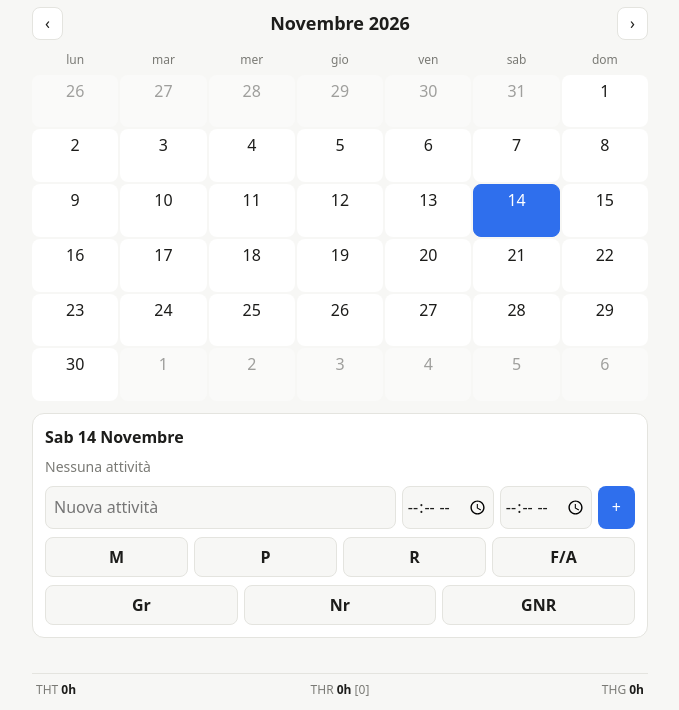
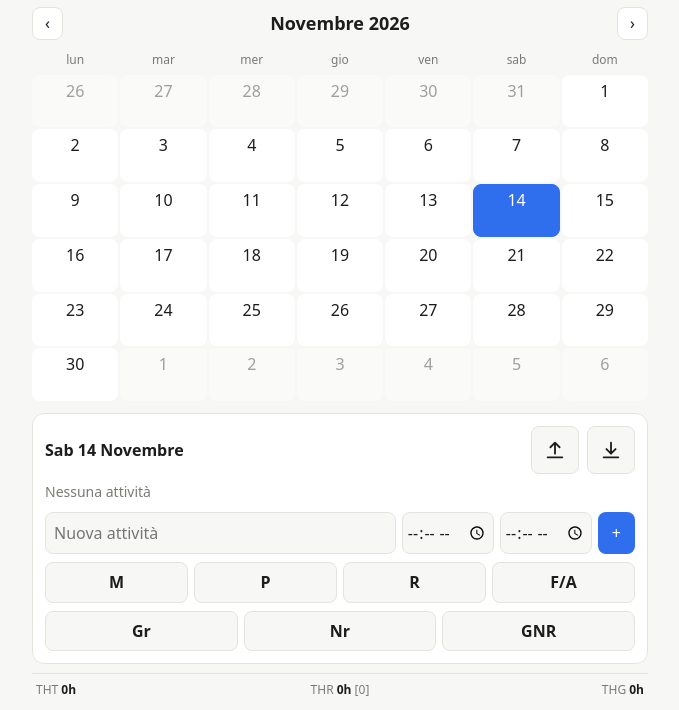
Before and after one commit to paolomotta83/varieprove, a plain HTML site: page turni/index.html in a window 1280 px wide. Shown: the part 93-803 px from the top of the page, without its empty margins (300-979 px from the left). Drawn offline with Linux system fonts and the light colour scheme.

Commit message:
Add files via upload

```diff
--- a/apps.json
+++ b/apps.json
@@ -7,7 +7,7 @@
  {
   "n": "turni",
   "t": "Turni",
-  "d": "2026-11-14T10:40:43Z"
+  "d": "2026-11-14T11:20:17Z"
  },
  {
   "n": "scheda-palestra",
--- a/turni/index.html
+++ b/turni/index.html
@@ -51,7 +51,8 @@ h1{font-size:22px;margin:14px 0 8px}
 .ev{z-index:1}.ev.rp{left:52px;right:4px;border:2px solid var(--rd);background:color-mix(in srgb,var(--rd) 40%,transparent);z-index:2}
 .add input[type=time]{width:92px;padding:8px 4px}.ex{margin-top:8px}
 .it input[type=time]{font:inherit;color:var(--tx);background:var(--bg);border:1px solid var(--ln);border-radius:8px;padding:6px 4px;width:88px}.it .sv{background:var(--ac);color:#fff;border:0;border-radius:8px;padding:6px 10px;font:inherit}.ev{cursor:pointer}.ev.rp{pointer-events:none}.pe{pointer-events:auto;position:absolute;right:0;top:0;padding:2px 6px;font-size:13px;cursor:pointer}
-#pn{padding-bottom:12px}#sb{position:sticky;bottom:0;z-index:5;margin-top:auto;background:var(--bg);border-top:1px solid var(--ln)}#sm{display:grid;grid-template-columns:1fr 1fr 1fr;gap:8px;padding:8px 4px;font-size:12px;color:var(--mu);cursor:pointer}#sm span:nth-child(2){text-align:center}#sm span:nth-child(3){text-align:right}#calc{max-height:45vh;overflow-y:auto;padding:4px 4px 12px;border-top:1px solid var(--ln)}.cr{display:flex;justify-content:space-between;font-size:14px;padding-top:6px}.cr b{font-weight:600}.cs{font-size:12px;color:var(--mu)}.ch{font-size:11px;font-weight:600;color:var(--mu);margin:12px 0 4px;text-transform:uppercase;letter-spacing:.04em}.wb{display:flex;gap:6px;align-items:flex-end;height:68px}.wc{flex:1;display:flex;flex-direction:column;align-items:center;justify-content:flex-end;font-size:11px;color:var(--mu)}.wc i{display:block;width:60%;min-height:2px;background:var(--rd);border-radius:3px 3px 0 0}#sm b{color:var(--tx);font-weight:600}.ex input[type=range]{width:100%;margin:0}.el{display:flex;justify-content:space-between;font-size:12px;color:var(--mu)}#ei{display:flex;gap:6px;margin-top:6px}#ei input{flex:1;min-width:0;font:inherit;color:var(--tx);background:var(--bg);border:1px solid var(--ln);border-radius:8px;padding:8px}
+#pn{padding-bottom:12px}#sb{position:sticky;bottom:0;z-index:5;margin-top:auto;background:var(--bg);border-top:1px solid var(--ln)}#sm{display:grid;grid-template-columns:1fr 1fr 1fr;gap:8px;padding:8px 4px;font-size:12px;color:var(--mu);cursor:pointer}#sm span:nth-child(2){text-align:center}#sm span:nth-child(3){text-align:right}#calc{max-height:45vh;overflow-y:auto;padding:4px 4px 12px;border-top:1px solid var(--ln)}.cr{display:flex;justify-content:space-between;font-size:14px;padding-top:6px}.cr b{font-weight:600}
+.ph{display:flex;align-items:center;justify-content:space-between;gap:8px;margin-bottom:8px}.ph h2{margin:0}.pb{display:flex;gap:8px}.pb button{width:48px;height:48px;display:flex;align-items:center;justify-content:center;padding:0;background:var(--bg);border:1px solid var(--ln);border-radius:8px;color:var(--tx)}.cs{font-size:12px;color:var(--mu)}.ch{font-size:11px;font-weight:600;color:var(--mu);margin:12px 0 4px;text-transform:uppercase;letter-spacing:.04em}.wb{display:flex;gap:6px;align-items:flex-end;height:68px}.wc{flex:1;display:flex;flex-direction:column;align-items:center;justify-content:flex-end;font-size:11px;color:var(--mu)}.wc i{display:block;width:60%;min-height:2px;background:var(--rd);border-radius:3px 3px 0 0}#sm b{color:var(--tx);font-weight:600}.ex input[type=range]{width:100%;margin:0}.el{display:flex;justify-content:space-between;font-size:12px;color:var(--mu)}#ei{display:flex;gap:6px;margin-top:6px}#ei input{flex:1;min-width:0;font:inherit;color:var(--tx);background:var(--bg);border:1px solid var(--ln);border-radius:8px;padding:8px}
 </style>
 </head>
 <body>
@@ -109,7 +110,7 @@ function render(){
  if(view==='giorno'){const e=$('tl');e.scrollTop=tlTop;e.onscroll=()=>{tlTop=e.scrollTop}}
  if(view==='anno'){$('pn').innerHTML='';return}
  const k=K(sel),l=tasks[k]||[];
- $('pn').innerHTML=`<div class="panel"><h2>${DS[off(sel)]} ${sel.getDate()} ${MS[sel.getMonth()]}</h2>`+
+ $('pn').innerHTML=`<div class="panel"><div class="ph"><h2>${DS[off(sel)]} ${sel.getDate()} ${MS[sel.getMonth()]}</h2><div class="pb"><button id="bu" aria-label="Carica"><svg viewBox="0 0 24 24" width="22" height="22" fill="none" stroke="currentColor" stroke-width="2" stroke-linecap="round" stroke-linejoin="round"><path d="M12 16V4M7 9l5-5 5 5M4 20h16"/></svg></button><button id="bd" aria-label="Scarica"><svg viewBox="0 0 24 24" width="22" height="22" fill="none" stroke="currentColor" stroke-width="2" stroke-linecap="round" stroke-linejoin="round"><path d="M12 4v12M7 11l5 5 5-5M4 20h16"/></svg></button></div></div>`+
   (l.length?l.map((x,i)=>i===ed?`<div class="it"><span>${esc(x.t)}</span><input type="time" id="eh" value="${x.h||''}"><input type="time" id="ef" value="${x.e||''}"><button class="sv" onclick="saveEd()">✓</button><button class="x" onclick="ed=null;render()">✕</button></div>`:`<div class="it${x.f?' d':''}">${x.s?'':`<input type="checkbox" ${x.f?'checked':''} onchange="tog(${i})">`}<span onclick="edt(${i})" style="cursor:pointer">${esc(x.t)} ${x.h?`<small>${x.h}${x.e?'–'+x.e+(x.n?' (giorno dopo)':''):''}</small>`:''}</span><button class="x" onclick="del(${i})">×</button></div>`).join(''):'<div class="em">Nessuna attività</div>')+
   `<div class="add"><input type="text" id="nt" placeholder="Nuova attività" value="${esc(dr.t).replace(/"/g,'&quot;')}" oninput="dr.t=this.value"><input type="time" id="nh" value="${dr.h}" oninput="dr.h=this.value"><input type="time" id="nf" value="${dr.f}" oninput="dr.f=this.value"><button onclick="add()">+</button></div><div class="sh">${['M','P','R','F/A'].map(s=>`<button class="${(shifts[k]||{}).a===s?'on':''}" onclick="setSh('a','${s}')">${s}</button>`).join('')}</div><div class="sh">${['Gr','Nr','GNR'].map(s=>`<button class="${(shifts[k]||{}).b===s?'on':''}" onclick="setSh('b','${s}')">${s}</button>`).join('')}</div></div>`;
 }
@@ -134,17 +135,17 @@ function calcHtml(){const[a,b]=rng(),mm=s=>{const[p,q]=s.split(':').map(Number);
  for(let x=a;x<=b;x=D(x.getFullYear(),x.getMonth(),x.getDate()+1)){const k=K(x),s=shifts[k]||{};if(s.a)N[s.a]++;if(s.b)N[s.b]++;
   (tasks[k]||[]).forEach(t=>{if(!t.s)ng++;if(!t.h||!t.e)return;const p=mm(t.h),e=mm(t.e),u=e>p?e-p:e+1440-p;if(t.s==='a')T+=u;else if(t.s==='b')R+=u;else G+=u})}
  const f=u=>Math.floor(u/60)+'h'+(u%60?String(u%60).padStart(2,'0'):''),q=(Math.round(R/60/12*100)/100).toString().replace('.',',');
- const y=cur.getFullYear(),m=cur.getMonth(),last=D(y,m+1,0).getDate(),W=[0,0,0,0,0,0,0],fe=k=>(tasks[k]||[]).some(t=>t.s==='b'&&(t.n||(t.e&&t.e>'19:30')));
- let wt=0,wr=0,wf=0;
+ const y=cur.getFullYear(),m=cur.getMonth(),last=D(y,m+1,0).getDate(),W=[0,0,0,0,0,0,0],fe=k=>(tasks[k]||[]).some(t=>t.s==='b'&&t.n&&t.e&&t.e>'00:00');
+ let wt=0,wr=0;
  for(let d=1;d<=last;d++){const x=D(y,m,d),s=shifts[K(x)]||{};if(s.b)W[off(x)]++;
-  if(off(x)===5){const su=(shifts[K(D(y,m,d+1))]||{}).b,fr=fe(K(D(y,m,d-1)));wt++;if(s.b||su||fr){wr++;if(!s.b&&!su)wf++}}}
+  if(off(x)===5){const su=(shifts[K(D(y,m,d+1))]||{}).b,fr=fe(K(D(y,m,d-1)));wt++;if(s.b||su||fr)wr++}}
  const mx=Math.max(...W,1);
  return `<div class="ch">Ore · ${$('ti').textContent}</div>`+
  `<div class="cr"><span>Turni</span><b>${f(T)}</b></div><div class="cs">M ${N.M} · P ${N.P} · R ${N.R} · F/A ${N['F/A']}</div>`+
  `<div class="cr"><span>Reperibilità</span><b>${f(R)} [${q}]</b></div><div class="cs">Gr ${N.Gr} · Nr ${N.Nr} · GNR ${N.GNR}</div>`+
  `<div class="cr"><span>Altre attività</span><b>${f(G)}</b></div><div class="cs">${ng} attività</div>`+
  `<div class="ch">Reperibilità per giorno · ${MS[m]} ${y}</div><div class="wb">${W.map((n,i)=>`<div class="wc"><span>${n}</span><i style="height:${n/mx*36}px"></i><small>${DS[i]}</small></div>`).join('')}</div>`+
- `<div class="cr"><span>Weekend con reperibilità</span><b>${wr} su ${wt}</b></div><div class="cs">di cui solo per il venerdì sera: ${wf}</div><div class="cr"><span>Weekend liberi</span><b>${wt-wr}</b></div>`}
+ `<div class="cr"><span>Weekend con reperibilità</span><b>${wr} su ${wt}</b></div><div class="cr"><span>Weekend liberi</span><b>${wt-wr}</b></div>`}
 let co=0;function tc(){co=!co;$('calc').hidden=!co;$('sm').innerHTML=sumHtml()}
 let tlTop=7*48;
 function tline(k,pk){const HH=48,l=tasks[k]||[],mm=s=>{const[a,b]=s.split(':').map(Number);return a*60+b};
```
Also changed, not shown: index.html (+0 -18 lines).
